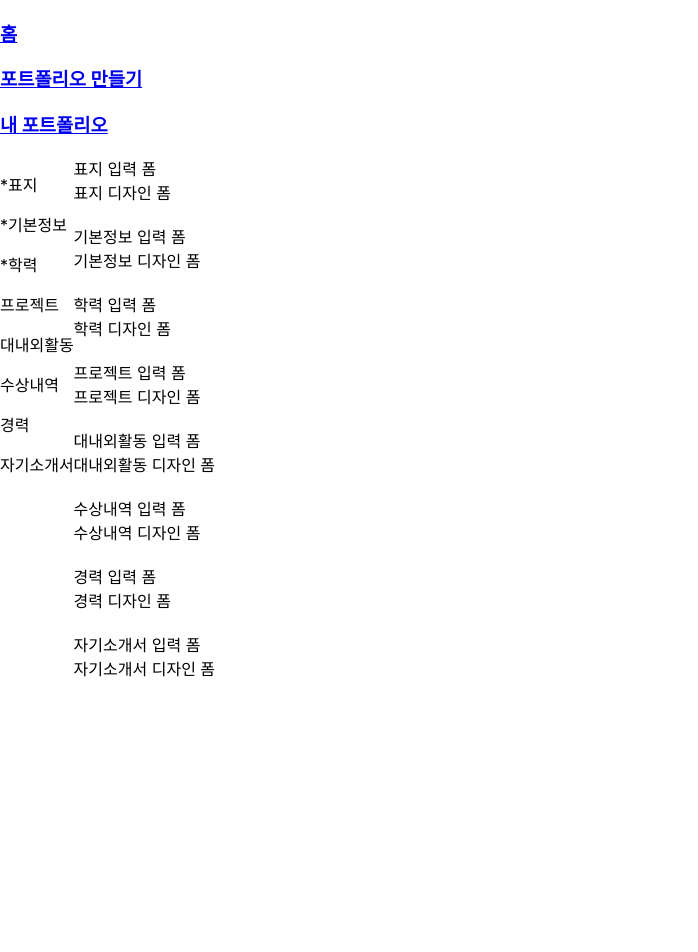
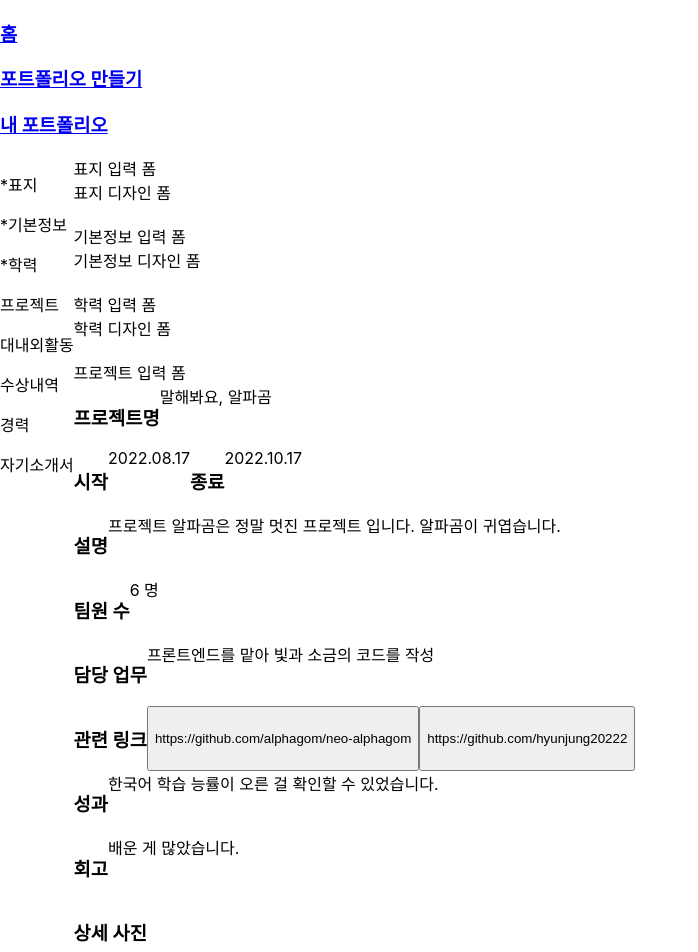
Before and after one commit to alphagom/neo-alphagom, a React (Create React App) app in the folder front/: page /portfolio in a window 1280 px wide. Shown: the top 952 px of the page, without its empty margins (0-698 px from the left). Before the commit the page ends 800 px from the top, so only its background shows below. Built offline with nearby package versions, Linux system fonts and the light colour scheme.

Commit message:
feature : 프로젝트 디자인 항목 구성 (#38)

```diff
--- a/front/src/pages/portfolio/components/itemdesigns/base/ProjectDesign.tsx
+++ b/front/src/pages/portfolio/components/itemdesigns/base/ProjectDesign.tsx
@@ -1,7 +1,75 @@
 import React from 'react'
+import { useRecoilValue } from 'recoil'
+
+// 프로젝트 항목 atom import
+import { projectState } from 'store/portfolioState'
 
 function ProjectDesign() {
-  return <div>프로젝트 디자인 폼</div>
+  const projectItems = useRecoilValue(projectState)
+
+  return (
+    <div>
+      {/* 프로젝트 이름 */}
+      <div style={{ display: 'flex' }}>
+        <h3>프로젝트명</h3>
+        <div>{projectItems.pjtName}</div>
+      </div>
+      {/* 시작일, 종료일 */}
+      <div style={{ display: 'flex' }}>
+        <div style={{ display: 'flex' }}>
+          <h3>시작</h3>
+          <div>{projectItems.pjtStartDate}</div>
+        </div>
+        <div style={{ display: 'flex' }}>
+          <h3>종료</h3>
+          <div>{projectItems.pjtEndDate}</div>
+        </div>
+      </div>
+      {/* 프로젝트 설명 */}
+      <div style={{ display: 'flex' }}>
+        <h3>설명</h3>
+        <div>{projectItems.pjtExplain}</div>
+      </div>
+      {/* 팀원 수 */}
+      <div style={{ display: 'flex' }}>
+        <h3>팀원 수</h3>
+        <div>{projectItems.pjtPeople} 명</div>
+      </div>
+      {/* 담당 업무 */}
+      <div style={{ display: 'flex' }}>
+        <h3>담당 업무</h3>
+        <div>{projectItems.pjtMyWork}</div>
+      </div>
+      {/* 관련링크 */}
+      <div style={{ display: 'flex' }}>
+        <h3>관련 링크</h3>
+        {projectItems.pjtLink.map((link: string) => (
+          <button
+            type="button"
+            key={link}
+            onClick={() => window.open(link, '_blank')}
+          >
+            {link}
+          </button>
+        ))}
+      </div>
+      {/* 성과 */}
+      <div style={{ display: 'flex' }}>
+        <h3>성과</h3>
+        <div>{projectItems.pjtResults}</div>
+      </div>
+      {/* 회고 */}
+      <div style={{ display: 'flex' }}>
+        <h3>회고</h3>
+        <div>{projectItems.pjtThink}</div>
+      </div>
+      {/* 이미지 */}
+      <div style={{ display: 'flex' }}>
+        <h3>상세 사진</h3>
+        <div>{projectItems.pjtImage}</div>
+      </div>
+    </div>
+  )
 }
 
 export default ProjectDesign
```
